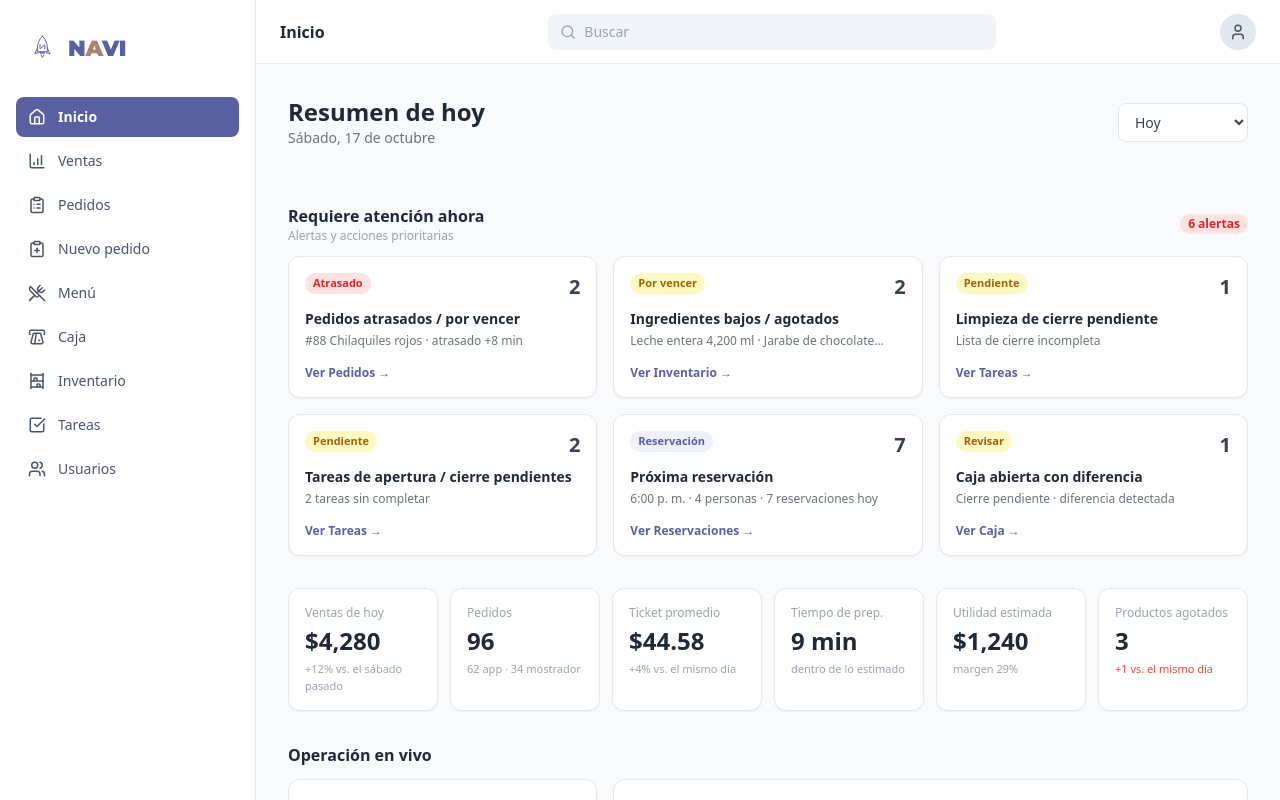
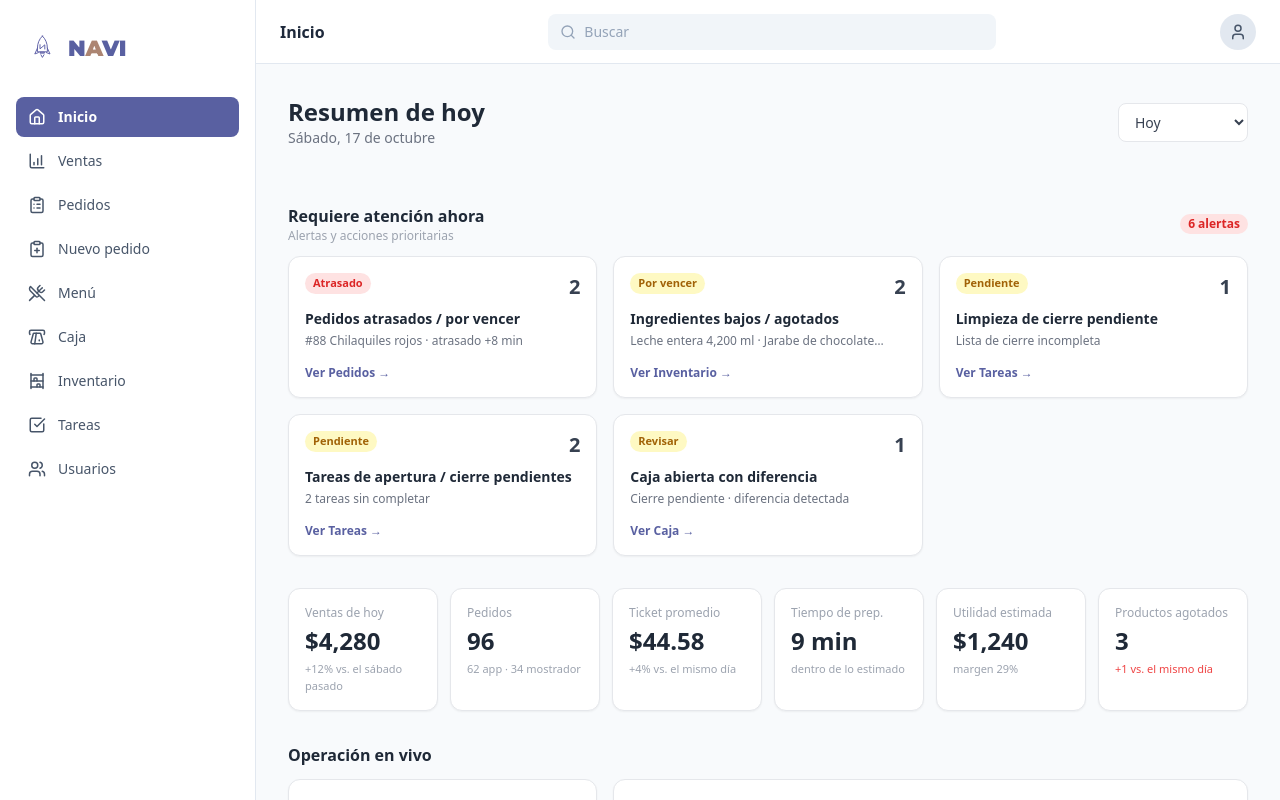
Before and after one commit to AbrilHerrera-svg/NAVI-web, a React (Vite) app in the folder NAVI-web/: page / in a window 1280 px wide. Shown: the top 800 px of the page. Built offline with nearby package versions, Linux system fonts and the light colour scheme.

Commit message:
fix(dashboard): remove stale reservation alert card
Reservations page no longer exists in nav (PageId).

```diff
--- a/NAVI-web/src/features/dashboard/components/UrgentAlerts.tsx
+++ b/NAVI-web/src/features/dashboard/components/UrgentAlerts.tsx
@@ -4,7 +4,6 @@ export const UrgentAlerts = () => {
     { tag: 'Por vencer', color: 'bg-yellow-100 text-yellow-700', count: 2, title: 'Ingredientes bajos / agotados', desc: 'Leche entera 4,200 ml · Jarabe de chocolate agotado', link: 'Ver Inventario →' },
     { tag: 'Pendiente', color: 'bg-yellow-100 text-yellow-700', count: 1, title: 'Limpieza de cierre pendiente', desc: 'Lista de cierre incompleta', link: 'Ver Tareas →' },
     { tag: 'Pendiente', color: 'bg-yellow-100 text-yellow-700', count: 2, title: 'Tareas de apertura / cierre pendientes', desc: '2 tareas sin completar', link: 'Ver Tareas →' },
-    { tag: 'Reservación', color: 'bg-navi-light text-navi', count: 7, title: 'Próxima reservación', desc: '6:00 p. m. · 4 personas · 7 reservaciones hoy', link: 'Ver Reservaciones →' },
     { tag: 'Revisar', color: 'bg-yellow-100 text-yellow-700', count: 1, title: 'Caja abierta con diferencia', desc: 'Cierre pendiente · diferencia detectada', link: 'Ver Caja →' },
   ];
 
```
